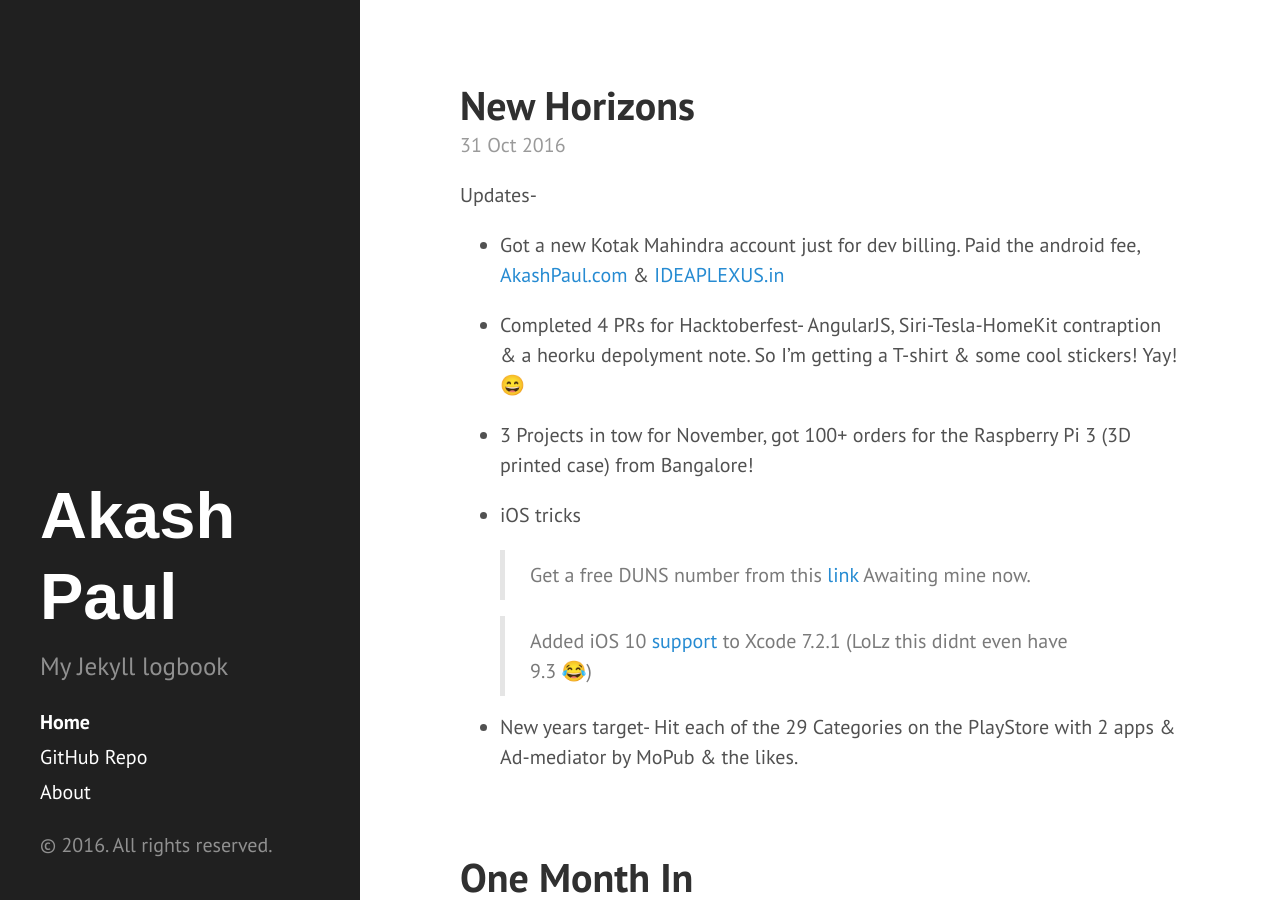
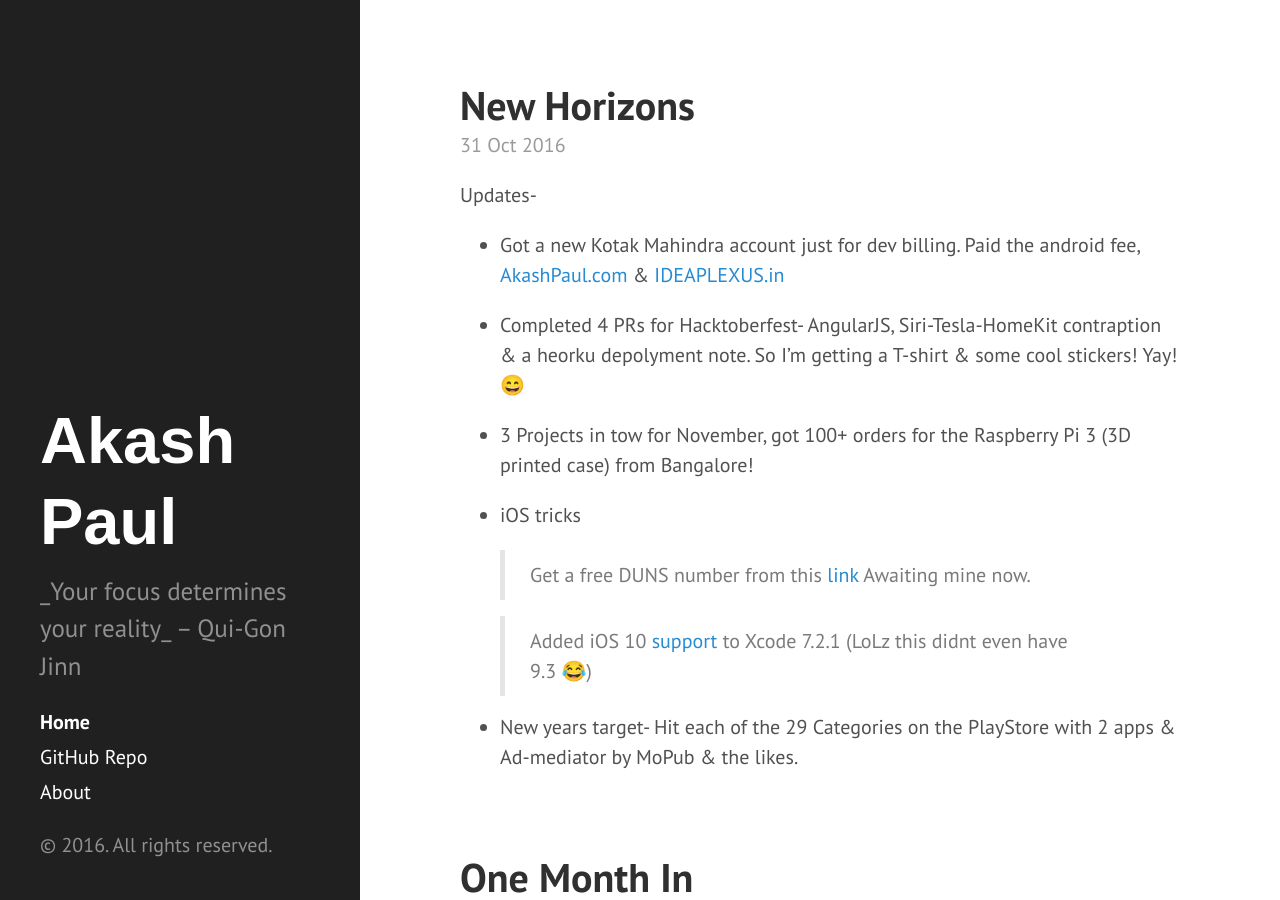
Before and after one commit to iakashpaul/iakashpaul.github.io, a Jekyll site: the page built from index.html, in a window 1280 px wide and 900 px high. Built offline with Jekyll 4.4.1, drawn with Linux system fonts in a browser that asks for light colours; the list of posts is cut into pages by our own code.

Commit message:
Update _config.yml

```diff
--- a/_config.yml
+++ b/_config.yml
@@ -9,7 +9,7 @@
 # Setup
 title:            Akash Paul
 tagline:          'CZZ'
-description:      'My Jekyll logbook'
+description:      '_Your focus determines your reality_ – Qui-Gon Jinn'
 url:              https://iakashpaul.github.io
 baseurl:          /
 
@@ -17,7 +17,7 @@
   name:           'Akash Paul'
   url:            https://twitter.com/iakashpaul
 
-paginate:         10
+paginate:         20
 excerpt_separator: <!--more-->
 
 # Custom vars
```
